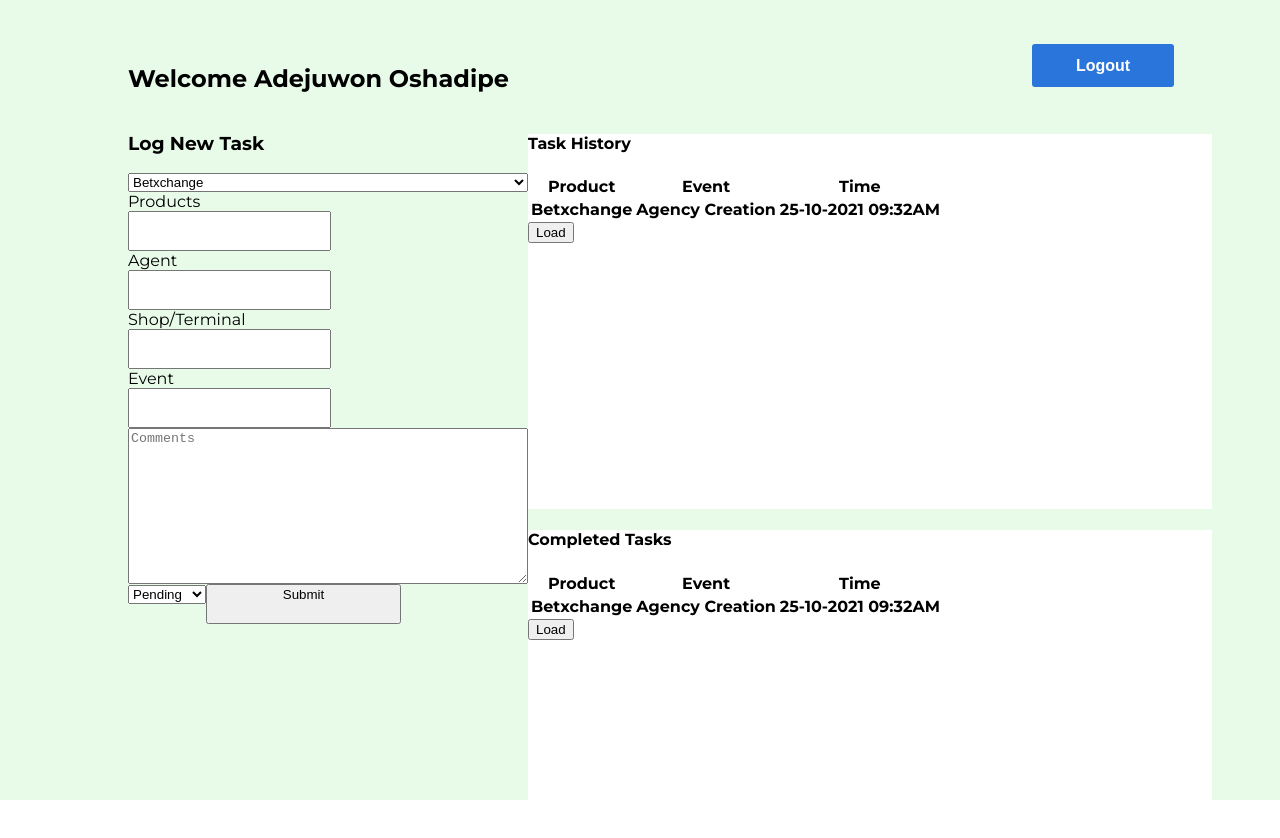
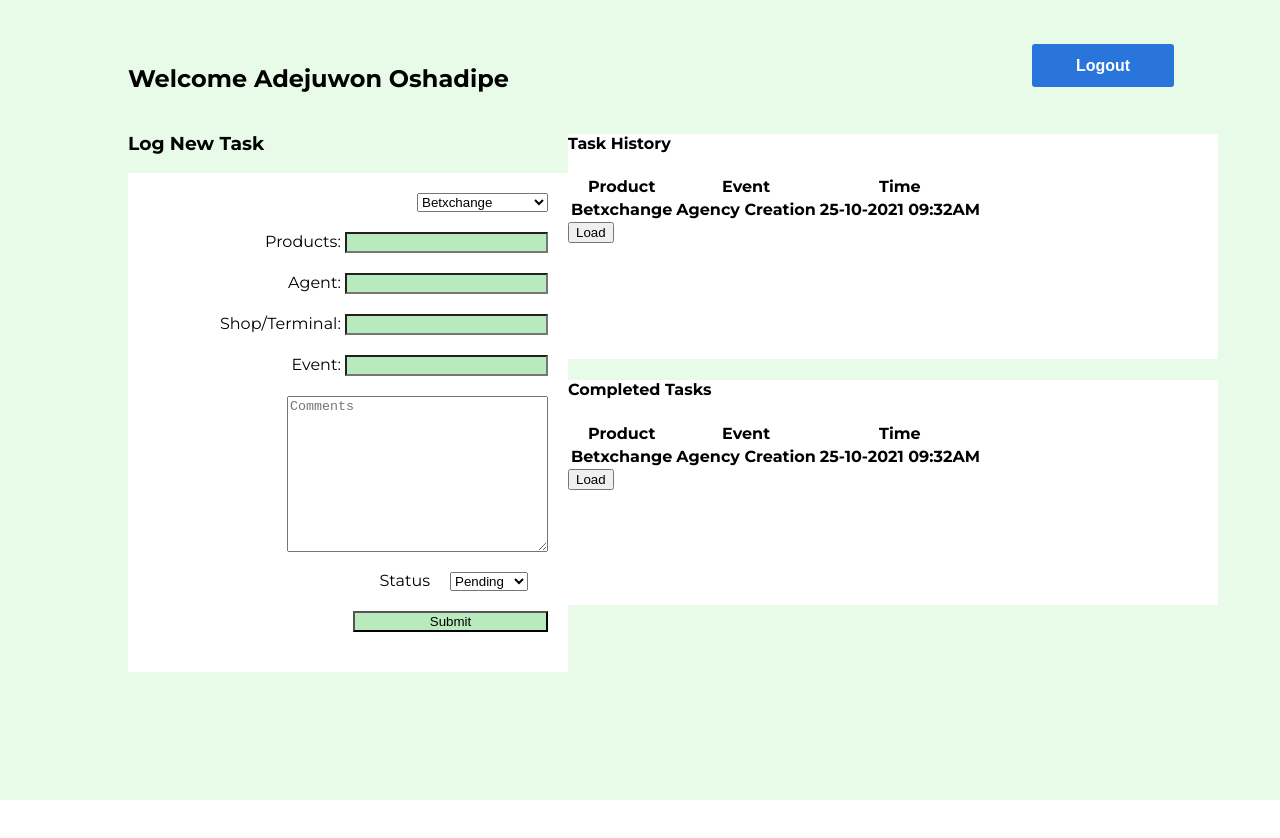
Before and after one commit to juwie5/GCReportConsole, a Vue app: page /#/home in a window 1280 px wide. Shown: the top 838 px of the page. After the commit the page ends 800 px from the top, so only its background shows below. Built offline with nearby package versions, Linux system fonts and the light colour scheme.

Commit message:
Interface built

```diff
--- a/src/components/Home.vue
+++ b/src/components/Home.vue
@@ -2,7 +2,7 @@
 <div class="contain">
     <div class="heade">
         <h2>Welcome Adejuwon Oshadipe</h2>
-        <button>Logout</button>
+         <router-link to="/"><button>Logout</button></router-link>
     </div>
     <div class="split">
         <div>
@@ -10,27 +10,40 @@
             <form class="frm">
                 <select name="" id="">
                     <option value="betxchange">Betxchange</option>
-                    <option value="betxchange">Betxchange</option>
-                    <option value="betxchange">Betxchange</option>
-                    <option value="betxchange">Betxchange</option>
+                    <option value="general">General</option>
+                    <option value="goldenchancebet">GoldenChanceBet</option>
+                    <option value="lottoonline">LottoOnline</option>
+                    <option value="pools">Pools</option>
+                    <option value="rss">Rss</option>
+                    <option value="ussd">Ussd</option>
+                    <option value="wgbbet">WgbBet</option>
                 </select>
-                <label for="products">Products</label>
-                <input type="text" name="products">
-                <label for="agent">Agent</label>
-                <input type="text" name="agent">
-                <label for="shop">Shop/Terminal</label>
-                <input type="text" name="shop">
-                <label for="event">Event</label>
-                <input type="text" name="event">
+                <div>
+                    <label for="products">Products: </label>
+                    <input type="text" name="products">
+                </div>
+                <div>
+                     <label for="agent">Agent: </label>
+                     <input type="number" name="agent">
+                </div>
+                <div>
+                    <label for="shop">Shop/Terminal: </label>
+                    <input type="text" name="shop">
+                </div>
+                <div>
+                    <label for="event">Event: </label>
+                    <input type="text" name="event">
+                </div>
                 <label for="comments"></label>
                 <textarea name="" id="" cols="30" rows="10" placeholder="Comments"></textarea>
-                <div>
+                <div class="btm">
+                    <label for="">Status</label>
                     <select name="" id="">
                         <option value="pending">Pending</option>
                         <option value="resolved">Resolved</option>
                     </select>
-                    <input type="button" value="Submit">
                 </div>
+                <input type="button" value="Submit">
             </form>
         </div>
         <div>
@@ -68,8 +81,6 @@
             </div>
         </div>
     </div>
-
-
 </div>
 </template>
 
--- a/src/components/Login.vue
+++ b/src/components/Login.vue
@@ -17,7 +17,7 @@
             <option value="home">Home</option>
             <option value="Office">Office</option>
           </select>
-          <input type="submit" value="Login to your account">
+          <router-link to="home"><input type="submit" value="Login to your account"></router-link>
         </form>
       </div>
     </div>
--- a/src/styles/home.scss
+++ b/src/styles/home.scss
@@ -1,7 +1,7 @@
 @import "styles/variables";
 
 .contain{
-    height: 100vh;
+    min-height: 100vh;
     background: rgba(198, 244, 199, 0.4);
     padding: 0 106px 0 128px;
 }
@@ -27,11 +27,24 @@
 .frm {
     display: flex;
     flex-direction: column;
+    align-items: flex-end;
     width: 400px;
+    background: $white;
+    padding: 20px;
+    select {
+        margin-bottom: 20px;
+    }
+    input{
+        margin-bottom: 20px;
+         width: 195px;
+         background:  rgba(158, 226, 165, 0.73);
+    }
+}
 
-    input{
-        padding-bottom: 20px;
-        width: 195px;
+.btm{
+    // display: flex;
+    select{
+        margin: 20px;
     }
 }
 
@@ -42,7 +55,20 @@
 }
 
 .tasks {
-    width: 684px;
+    width: 650px;
     height: 375px;
     background: $white;
 }
+
+@media only screen  and (max-width: 1440px){
+   .tasks{
+       height: 225px;
+   }
+}
+
+@media only screen and (max-width: 425px){
+    .split{
+        display: flex;
+        flex-direction: column;
+    }
+}
--- a/src/styles/variables.scss
+++ b/src/styles/variables.scss
@@ -6,6 +6,6 @@ $black: #000;
 body{
     padding:0;
     margin: 0;
-
+    height: 100%;
     font-family: $default-fonts;
 }
```
